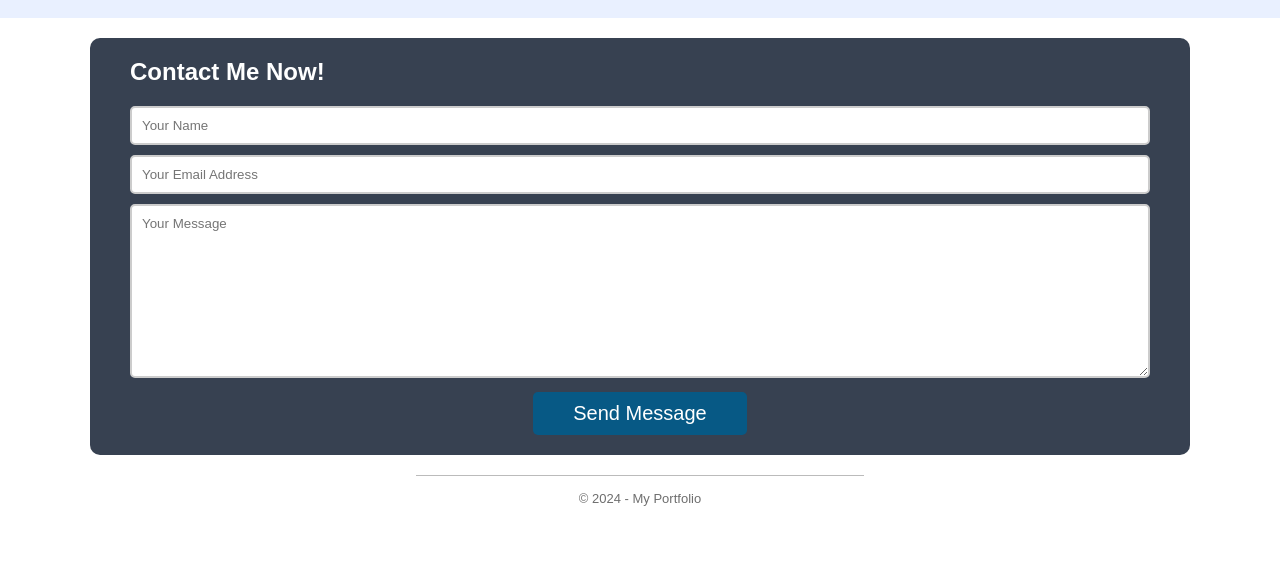
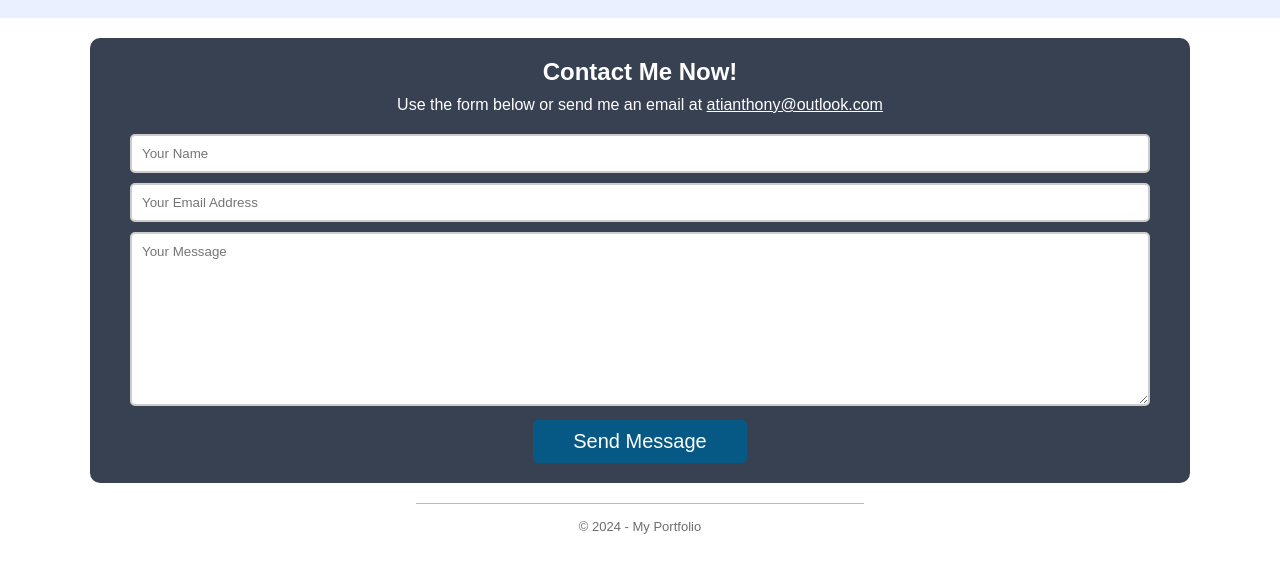
Before and after one commit to anthonytoumaibrahim/personal-portfolio, a plain HTML site: page contact.html in a window 1280 px wide. Shown: the part 50-622 px from the top of the page. Drawn offline with Linux system fonts and the light colour scheme.

Commit message:
Added email address to contact form

```diff
--- a/contact.html
+++ b/contact.html
@@ -22,8 +22,13 @@
     </header>
 
     <section class="contact-card secondary-bg">
-      <h1 class="margin-bottom">Contact Me Now!</h1>
-
+      <h1 class="margin-bottom-small text-center">Contact Me Now!</h1>
+      <p class="margin-bottom text-center">
+        Use the form below or send me an email at
+        <a href="mailto:atianthony@outlook.com" class="light-text underline"
+          >atianthony@outlook.com</a
+        >
+      </p>
       <form action="" method="POST">
         <input
           type="text"
--- a/styles/common/colors.css
+++ b/styles/common/colors.css
@@ -16,3 +16,6 @@
 .secondary-text {
   color: #374151;
 }
+.underline {
+  text-decoration: underline;
+}
```
